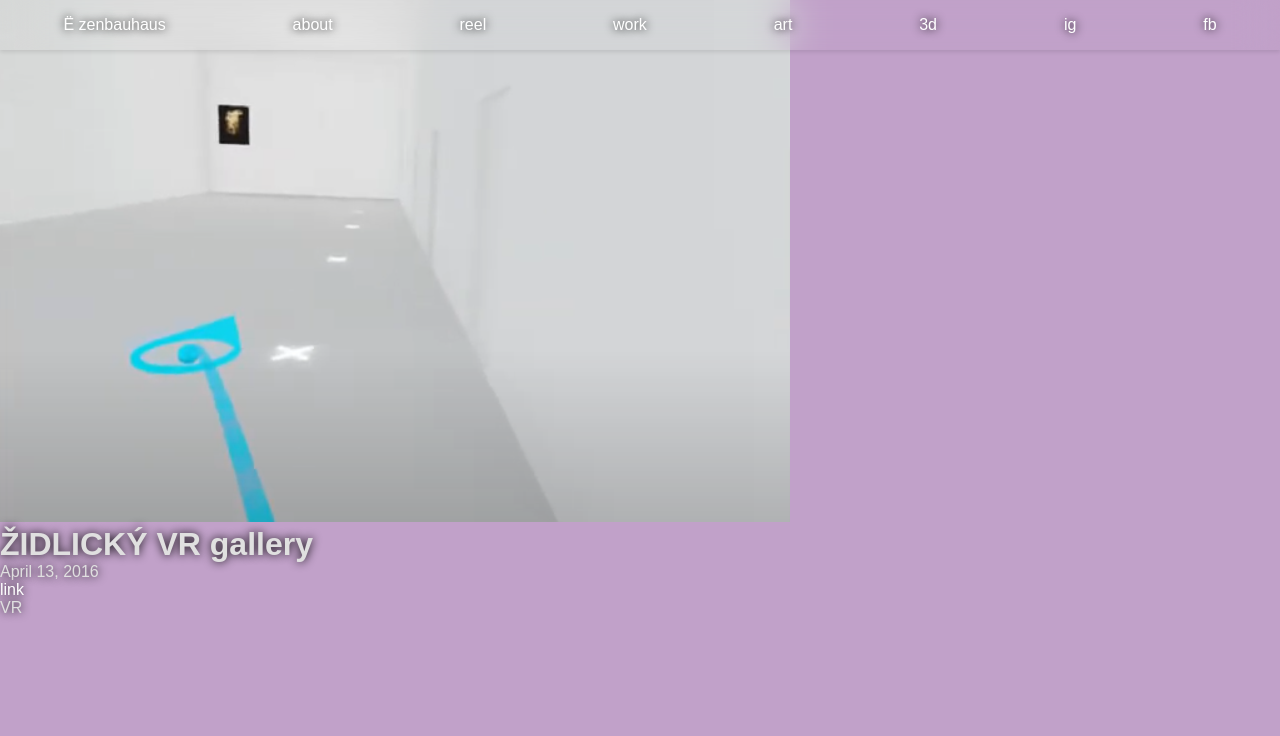
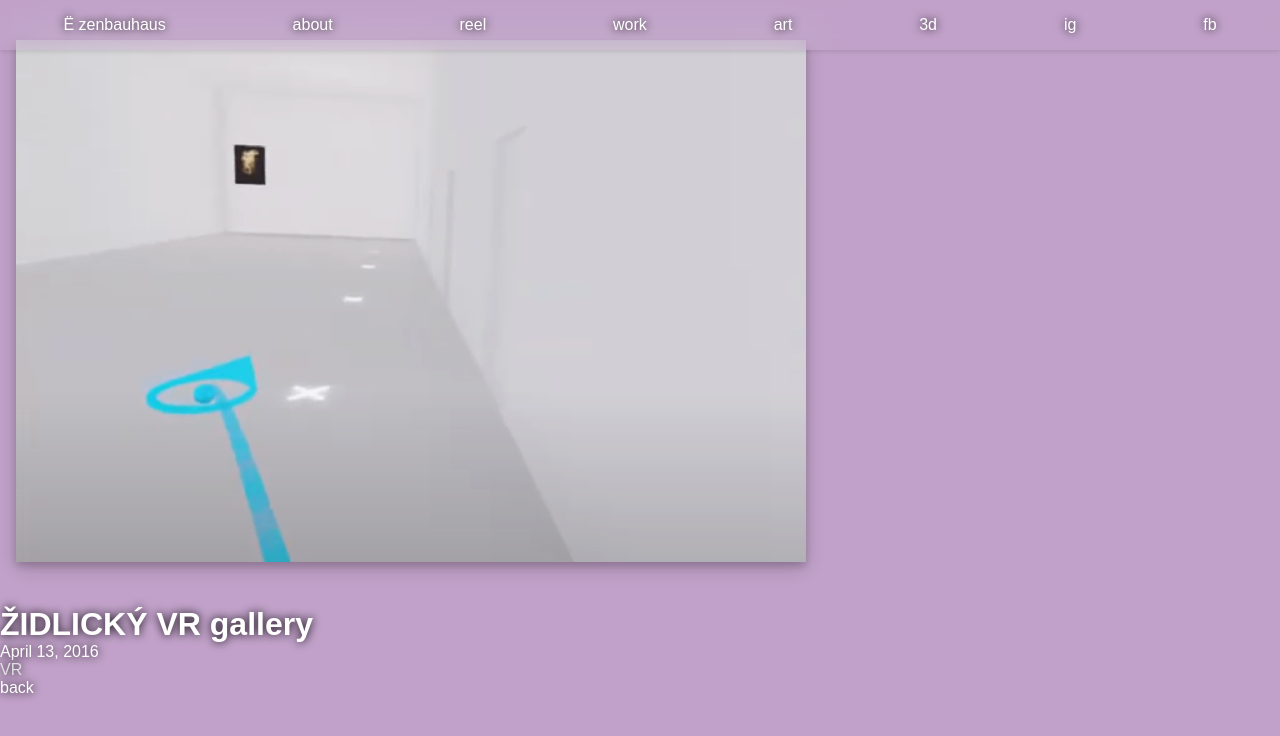
Before and after one commit to WalterGropius/website, a React (Vite) app: page /work/1 in a window 1280 px wide. Shown: the top 736 px of the page. Built offline with nearby package versions, Linux system fonts and the light colour scheme; no server answers; a web font is replaced by a local one.

Commit message:
ggffgd
dgdgf

```diff
--- a/public/portfolio.json
+++ b/public/portfolio.json
@@ -235,7 +235,7 @@
   },
   {
     "id": 27,
-    "image": "Image36.png",
+    "image": "/image36.png",
     "title": "numinos VR timetravel",
     "description": "varied work for Numinos VR timetravel as Tech artist, RnD dev, Render in Unreal Engine",
     "date": "March 14, 2023",
--- a/src/PortfolioPage.tsx
+++ b/src/PortfolioPage.tsx
@@ -25,10 +25,11 @@ function PortfolioPage() {
   return (
     <div style={{ display: 'grid', gridTemplateColumns: 'repeat(3, 1fr)', gap: '1rem' }}>
       {items.map((item, index) => (
-        <div key={index} style={{ border: '1px solid #ddd', padding: '1rem' }}>
-          <img src={item.image} style={{ width: '100%', height: 'auto' }} />
+        <div key={index} style={{ padding: '1rem' }}>
+
+          <Link to={`/work/${item.id}`}><img src={item.image} style={{ width: '100%', height: 'auto' }} />
           <h2>{item.title}</h2>
-          <Link to={`/work/${item.id}`}>Learn More</Link>
+          <p>{item.description}</p></Link>
         </div>
       ))}
     </div>
--- a/src/ProjectPage.tsx
+++ b/src/ProjectPage.tsx
@@ -1,6 +1,6 @@
 import  { useState, useEffect } from 'react';
 import { useParams } from 'react-router-dom';
-
+import { Link } from 'react-router-dom';
 type Item = {
   id: number;
   image: string;
@@ -26,12 +26,13 @@ function ProjectPage() {
 
   return (
     <div>
-      <img src={item.image} />
+
+      <a href={item.link} target="_blank" rel="noopener noreferrer"> <img src={item.image} />
       <h1>{item.title}</h1>
       <p>{item.date}</p>
-      <p>{item.description}</p>
-      <a href={item.link} target="_blank" rel="noopener noreferrer">link</a>
+      <p>{item.description}</p></a>
       <p>{item.tags}</p>
+      <Link to={"/work"}>back</Link>
       {/* More item details here */}
     </div>
   );
--- a/src/index.css
+++ b/src/index.css
@@ -43,6 +43,12 @@ body, html {
 }
 
 /* Header styles */
+img {
+  opacity: 0.9;
+  margin: 5vh 2vh;
+  background-color: white;
+  box-shadow: 0 4px 8px 0 rgba(0, 0, 0, 0.2), 0 6px 20px 0 rgba(0, 0, 0, 0.19);
+}
 
 nav {
   display: flex;
```
